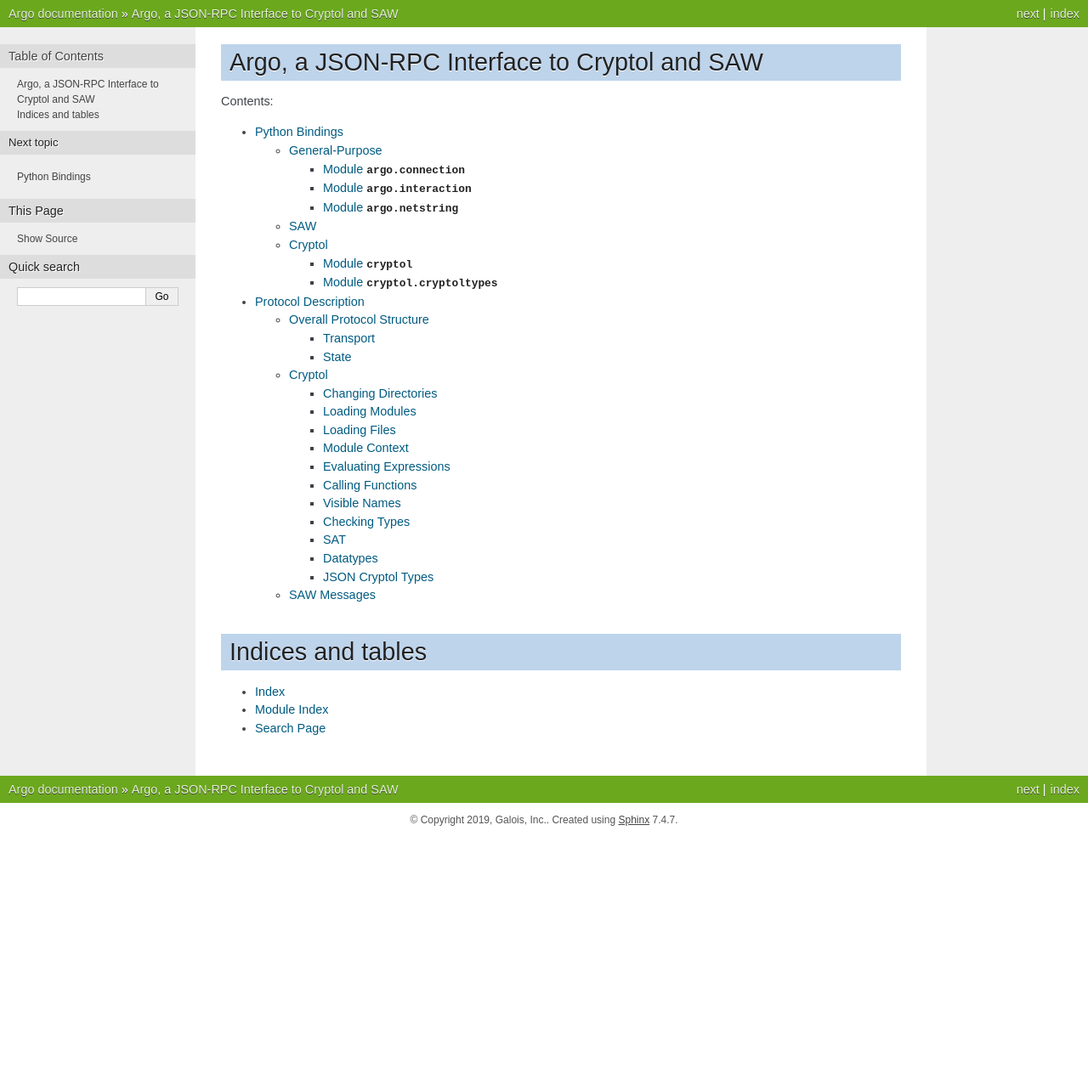
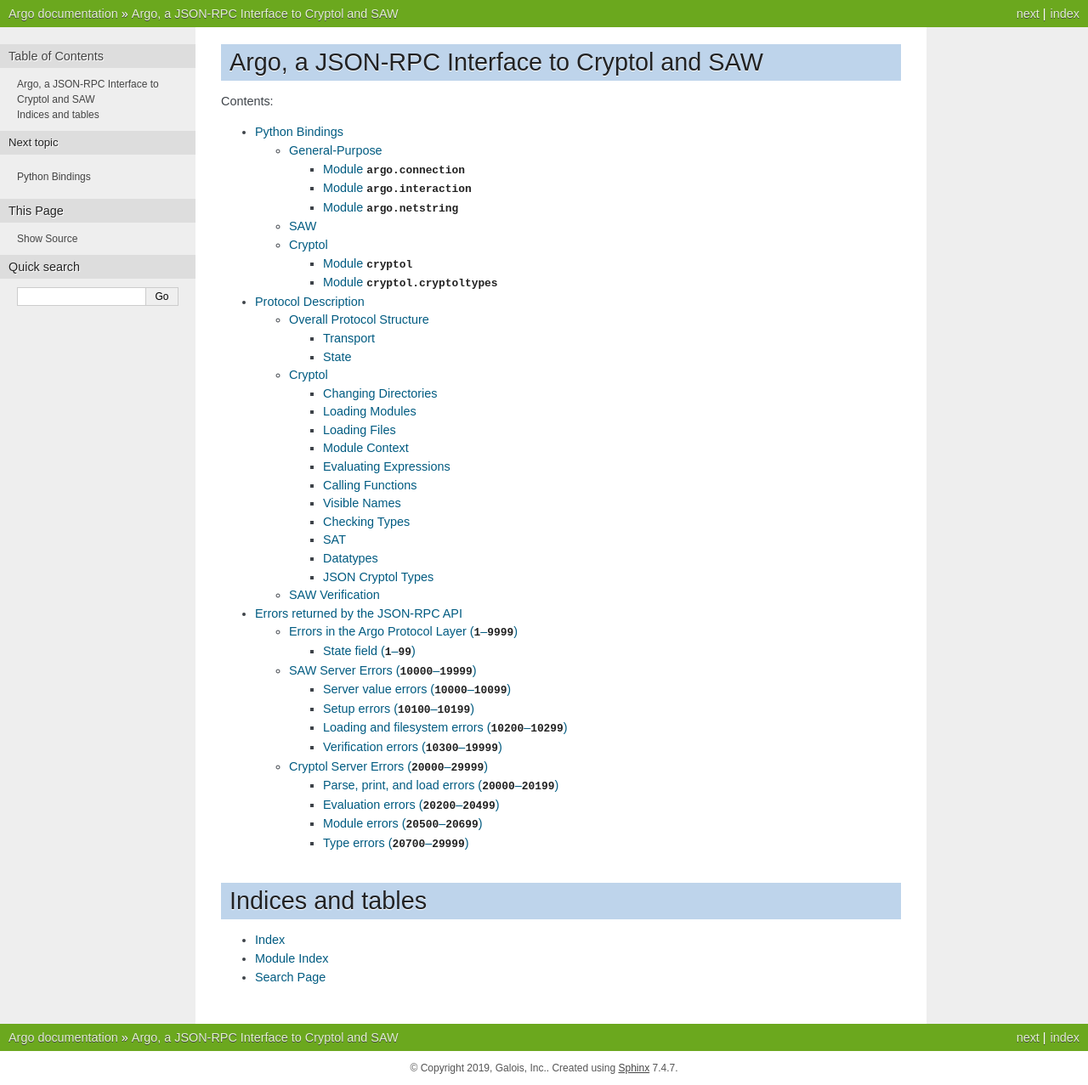
Before and after one commit to GaloisInc/argo, a Sphinx documentation site: the page built from docs/index.rst, in a window 1280 px wide. Shown: the whole page at 85% size. Built offline with Sphinx 7.4.7, drawn with Linux system fonts in a browser that asks for light colours; before the commit the page ends 985 px from its top, so only the background shows below that; some of the changed lines change nothing that is shown.

Commit message:
Add documentation of all error codes

```diff
--- /dev/null
+++ b/docs/Errors.rst
@@ -0,0 +1,143 @@
+Errors returned by the JSON-RPC API
+===================================
+
+The JSON-RPC spec reserves the following error codes:
+
++ ``-32602``: “Invalid params” (for this particular known method)
++ ``-32700``: “Parse error” (i.e. invalid JSON)
++ ``-32601``: “Method not found”
++ ``-32600``: “Invalid request”
++ ``-32603``: “Internal error”
+
+In the case where an error is returned and a ``data`` object is attached, it
+MUST be a JSON object. It MAY contain a ``path`` field which, if present, MUST
+be a string referencing a specific file to which the error pertains. It MAY also
+contain a ``warnings`` field which, if present, MUST be a JSON list of warnings
+which occurred alongside this error.
+
+Specific errors are free to define all other fields of the ``data`` object to
+hold data of their choice specific to the error at hand. In the lists of errors
+below, informal JSON schemata will be used to describe the format of these
+additional fields, omitting the mention of the ``path`` and ``warnings`` fields.
+A client SHOULD expect that these fields may be present or absent from the
+error response to any given request to the API.
+
+Errors in the Argo Protocol Layer (``1``–``9999``)
+--------------------------------------------------
+
+If the client is correctly following the JSON-RPC spec but failing to conform to
+the protocol of the state-caching Argo service, some errors may be thrown
+specific to that.
+
+State field (``1``–``99``)
+~~~~~~~~~~~~~~~~~~~~~~~~~~
+
+-  ``10``: “Missing state field”
+-  ``20``: “Invalid state field” ``{ state: <JSON>, error: String }``
+
+.. _saw-server-errors:
+
+SAW Server Errors (``10000``–``19999``)
+---------------------------------------
+
+The SAW server uses the same errors as the Cryptol server for Cryptol errors
+(that is, when a Cryptol error occurs it should be directly returned as such,
+which will have a code outside this range).
+
+An error in this range should be considered a bug in a client: a client
+correctly interacting with the Argo API should never see these errors, and they
+are indicative that the client is doing something wrong.
+
+Server value errors (``10000``–``10099``)
+~~~~~~~~~~~~~~~~~~~~~~~~~~~~~~~~~~~~~~~~~
+
+-  ``10000``: “No server value with name \____\_” ``{ name: String }``
+-  ``10010``: “The server value with name \____\_ is not a Cryptol
+   environment” ``{ name: String }``
+-  ``10020``: “The server value with name \____\_ is not an LLVM module”
+   ``{ name: String }``
+-  ``10030``: “The server value with name \____\_ is not an LLVM setup
+   script” ``{ name: String }``
+
+Setup errors (``10100``–``10199``)
+~~~~~~~~~~~~~~~~~~~~~~~~~~~~~~~~~~
+
+-  ``10100``: “Not currently setting up Cryptol”
+-  ``10110``: “Not currently setting up Crucible/LLVM”
+-  ``10120``: “Not at top level” ``{ tasks: [String] }``
+
+Loading and filesystem errors (``10200``–``10299``)
+~~~~~~~~~~~~~~~~~~~~~~~~~~~~~~~~~~~~~~~~~~~~~~~~~~~
+
+-  ``10200``: “Can’t load LLVM module” ``{ error: String }``
+
+Verification errors (``10300``–``19999``)
+~~~~~~~~~~~~~~~~~~~~~~~~~~~~~~~~~~~~~~~~~
+
+- ``10300``: Verification exception ``{ error: String }``. This error will be
+   likely split into several specific separate errors in the future and possibly
+   deprecated.
+
+.. _cryptol-server-errors:
+
+Cryptol Server Errors (``20000``–``29999``)
+-------------------------------------------
+
+Parse, print, and load errors (``20000``–``20199``)
+~~~~~~~~~~~~~~~~~~~~~~~~~~~~~~~~~~~~~~~~~~~~~~~~~~~
+
+-  ``20000``: “There was a Cryptol parse error”
+   ``{ error: String, input: String }`` (the input is rendered as
+   literal string)
+-  ``20010``: “Bad UTF-8” ``{ path: String, error: String }``
+-  ``20020``: “Invalid Base64” ``{ input: String }``
+-  ``20030``: “Not a hex digit” ``{ input: String }``
+-  ``20040``: “Can’t convert Cryptol data from this type to JSON”
+   ``{ type: <JSON>, "type string": String }`` where the JSON object for ``type``
+   is a :ref:`JSON Cryptol type <cryptol-json-type>`.
+-  ``20050``: “Can’t find file” ``{ path: String }``
+-  ``20051``: “Can’t find directory ``{ path: String }`` (this is for
+   the ``ChangeDir`` method)
+-  ``20060``: “Other IO error” ``{ path: String, error: String }``
+
+Evaluation errors (``20200``–``20499``)
+~~~~~~~~~~~~~~~~~~~~~~~~~~~~~~~~~~~~~~~
+
+-  ``20200``: “Can’t evaluate at polymorphic type”
+   ``{ type: <JSON>, "type string": String }`` where the JSON object for ``type``
+   is a :ref:`JSON Cryptol type <cryptol-json-type>`.
+-  ``20210``: “Execution would have required these defaults”
+   ``{ defaults: [ { parameter: String, type: <JSON> "type string": String } ] }``
+   where the JSON object for ``type`` is a
+   :ref:`JSON Cryptol type <cryptol-json-type>`.
+-  ``20220``: “Can’t evaluate Cryptol in a parameterized module”
+   ``{ modules: [String] }``
+-  ``20230``: “Prover error” ``{ error: String }``
+
+Module errors (``20500``–``20699``)
+~~~~~~~~~~~~~~~~~~~~~~~~~~~~~~~~~~~
+
+-  ``20500``: “Module not found” ``{ source: String, path: String }``
+-  ``20540``: “Module parse error” ``{ source: String, error: String }``
+-  ``20550``: “Recursive modules” ``{ modules: [String] }``
+-  ``20600``: “Module name mismatch”
+   ``{ expected: String, found: String }``
+-  ``20610``: “Duplicate module name”
+   ``{ name: String, paths: [String, String] (2-element list) }``
+-  ``20630``: “Imported parameterized module” ``{ module: String }``
+-  ``20640``: “Failed to parameterize module defs”
+   ``{ module: String, parameters: [String] }``
+-  ``20650``: “Not a parameterized module” ``{ module: String }``
+
+Type errors (``20700``–``29999``)
+~~~~~~~~~~~~~~~~~~~~~~~~~~~~~~~~~
+
+-  ``20700``: “Renamer error(s)”
+   ``{ source: String, errors: [String] }``
+-  ``20710``: “No pat errors” ``{ source: String, errors: [String] }``
+-  ``20720``: “No include errors”
+   ``{ source: String, errors: [String] }``
+-  ``20730``: “Typechecking failed”
+   ``{ source: String, errors: [String] }`` (could be split in future
+   into many separate errors)
+-  ``29999``: “Other failure” ``{ error: String }``
--- a/docs/Protocol.rst
+++ b/docs/Protocol.rst
@@ -85,6 +85,9 @@ Cryptol
 
 All methods in this section additionally propagate server state in the
 manner described in the prior section.
+
+These methods may return :ref:`a variety of Cryptol errors
+<cryptol-server-errors>`, with codes in the range of ``20000``-``29999``.
 
 Changing Directories
 ~~~~~~~~~~~~~~~~~~~~
@@ -394,6 +397,12 @@ following tags:
   The conjuncts are in the ``left`` and ``right`` fields.
 
 
-SAW Messages
-============
-The SAW API is in flux and is thus not yet documented.
+SAW Verification
+================
+
+The SAW API is still in flux and is not yet fully documented.
+
+Methods implemented against the SAW API may throw :ref:`a variety of SAW-related
+errors <saw-server-errors>`, with codes in the range of ``10000``-``19999``.
+Additionally, SAW verification relies on Cryptol, and some SAW methods may throw
+:ref:`Cryptol server errors <cryptol-server-errors>` when appropriate.
--- a/docs/index.rst
+++ b/docs/index.rst
@@ -12,6 +12,7 @@ Argo, a JSON-RPC Interface to Cryptol and SAW
 
    Python Bindings <Python>
    Protocol
+   Errors
 
 
 Indices and tables
```
